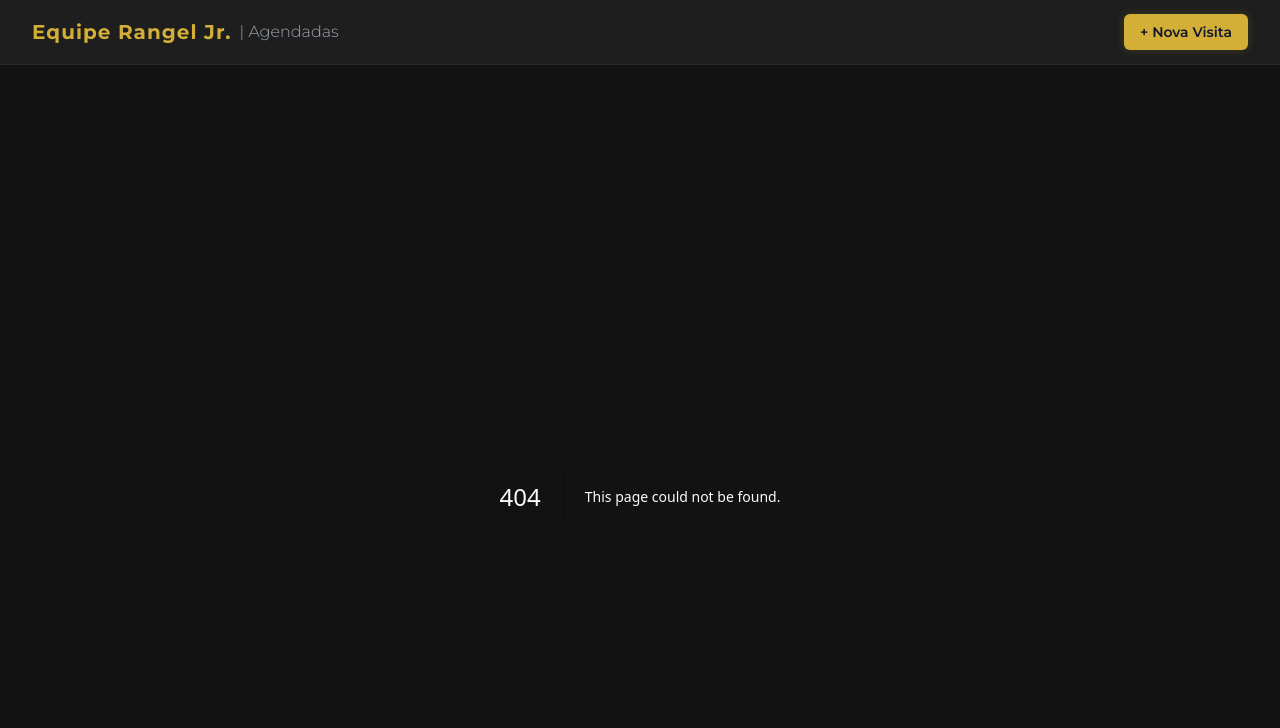
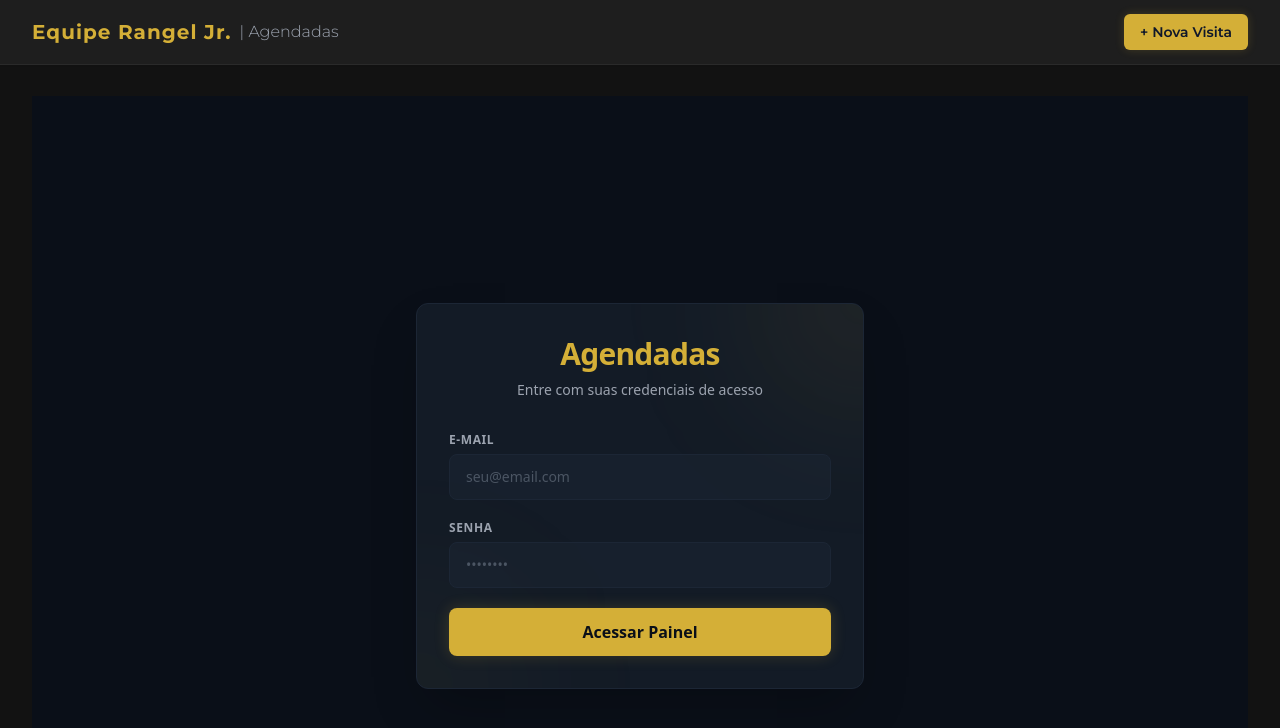
Before and after one commit to bastosfjj-create/Agendadas, a Next.js app: page /login in a window 1280 px wide. Before the commit this address had no page. Shown: the top 728 px of the page. Built offline with nearby package versions, Linux system fonts and the light colour scheme.

Commit message:
feat: implementar auth supabase com SSR e protecao de rotas

```diff
--- a/package.json
+++ b/package.json
@@ -9,6 +9,7 @@
     "lint": "next lint"
   },
   "dependencies": {
+    "@supabase/ssr": "^0.10.3",
     "@supabase/supabase-js": "^2.105.4",
     "jspdf": "^4.2.1",
     "jspdf-autotable": "^5.0.7",
--- /dev/null
+++ b/src/app/login/actions.ts
@@ -0,0 +1,23 @@
+'use server'
+
+import { revalidatePath } from 'next/cache'
+import { redirect } from 'next/navigation'
+import { createClient } from '@/utils/supabase/server'
+
+export async function login(formData: FormData) {
+  const supabase = createClient()
+
+  const data = {
+    email: formData.get('email') as string,
+    password: formData.get('password') as string,
+  }
+
+  const { error } = await supabase.auth.signInWithPassword(data)
+
+  if (error) {
+    redirect('/login?error=true')
+  }
+
+  revalidatePath('/', 'layout')
+  redirect('/')
+}
--- /dev/null
+++ b/src/app/login/page.tsx
@@ -0,0 +1,60 @@
+import { login } from './actions'
+
+export default function LoginPage({ searchParams }: { searchParams: { error?: string } }) {
+  return (
+    <div className="min-h-screen flex items-center justify-center bg-[#0a0f18] text-white p-4 font-sans">
+      <div className="w-full max-w-md bg-[#131b26] border border-[#1c2635] p-8 rounded-xl shadow-2xl relative overflow-hidden">
+        {/* Glow Decorativo */}
+        <div className="absolute -top-24 -right-24 w-48 h-48 bg-[#d4af37]/10 blur-[80px] rounded-full pointer-events-none" />
+        <div className="absolute -bottom-24 -left-24 w-48 h-48 bg-[#d4af37]/5 blur-[80px] rounded-full pointer-events-none" />
+
+        <div className="relative z-10">
+          <div className="text-center mb-8">
+            <h1 className="text-3xl font-light tracking-tight mb-2">
+              <span className="font-semibold text-[#d4af37]">Agendadas</span>
+            </h1>
+            <p className="text-gray-400 text-sm">Entre com suas credenciais de acesso</p>
+          </div>
+
+          {searchParams?.error && (
+            <div className="mb-6 p-3 bg-red-500/10 border border-red-500/20 rounded-lg text-red-500 text-sm text-center font-medium">
+              E-mail ou senha incorretos.
+            </div>
+          )}
+
+          <form className="space-y-5">
+            <div>
+              <label className="block text-xs text-gray-400 mb-1.5 uppercase tracking-wider font-semibold" htmlFor="email">E-mail</label>
+              <input
+                id="email"
+                name="email"
+                type="email"
+                placeholder="seu@email.com"
+                required
+                className="w-full bg-[#1c2635]/50 border border-[#1c2635] rounded-lg px-4 py-3 text-white text-sm focus:outline-none focus:border-[#d4af37] transition-colors placeholder:text-gray-600"
+              />
+            </div>
+            <div>
+              <label className="block text-xs text-gray-400 mb-1.5 uppercase tracking-wider font-semibold" htmlFor="password">Senha</label>
+              <input
+                id="password"
+                name="password"
+                type="password"
+                placeholder="••••••••"
+                required
+                className="w-full bg-[#1c2635]/50 border border-[#1c2635] rounded-lg px-4 py-3 text-white text-sm focus:outline-none focus:border-[#d4af37] transition-colors placeholder:text-gray-600"
+              />
+            </div>
+
+            <button
+              formAction={login}
+              className="w-full bg-[#d4af37] text-[#0a0f18] font-bold py-3 mt-4 rounded-lg hover:bg-[#c29b2b] transition-all duration-300 shadow-[0_0_15px_rgba(212,175,55,0.2)] hover:shadow-[0_0_25px_rgba(212,175,55,0.3)] hover:-translate-y-0.5"
+            >
+              Acessar Painel
+            </button>
+          </form>
+        </div>
+      </div>
+    </div>
+  )
+}
--- a/src/app/page.tsx
+++ b/src/app/page.tsx
@@ -116,6 +116,28 @@ export default function Dashboard() {
   const [filtroCorretor, setFiltroCorretor] = useState<string>("");
   const [filtroEmpreendimento, setFiltroEmpreendimento] = useState<string>("");
 
+  const [usuarioLogado, setUsuarioLogado] = useState<string>("");
+  const [cargoReal, setCargoReal] = useState<string | null>(null);
+
+  useEffect(() => {
+    const fetchUserAndCargo = async () => {
+      const { data: { user } } = await supabase.auth.getUser();
+      if (user) {
+        const response = await supabase.from('perfis').select('cargo, nome').eq('id', user.id).single();
+        const perfil = response.data as { cargo: string, nome: string } | null;
+
+        if (perfil?.cargo === 'admin') {
+           setCargoReal('admin');
+           setUsuarioLogado('Gerente');
+        } else {
+           setCargoReal('corretor');
+           setUsuarioLogado(perfil?.nome || user.email || "");
+        }
+      }
+    };
+    fetchUserAndCargo();
+  }, []);
+
   useEffect(() => {
     const fetchAgendamentos = async () => {
       setIsLoading(true);
@@ -155,7 +177,7 @@ export default function Dashboard() {
     fetchAgendamentos();
   }, [filtroPeriodo, dataInicio, dataFim, filtroCorretor, filtroEmpreendimento]);
 
-  const [usuarioLogado, setUsuarioLogado] = useState<string>("Gerente");
+
 
   const [simularSexta, setSimularSexta] = useState(false);
   type StatusEnvio = "Pendente" | "Corretor" | "Gerente";
@@ -319,6 +341,7 @@ export default function Dashboard() {
           <label htmlFor="simularSexta" className="text-xs text-primary font-bold uppercase tracking-wider cursor-pointer">Simular Sexta 17:00</label>
         </div>
         <div className="w-px h-4 bg-dark-100 hidden sm:block"></div>
+        {cargoReal === 'admin' && (
           <div className="flex items-center gap-3">
             <span className="text-xs text-gray-400 uppercase tracking-wider font-semibold">Simular Acesso:</span>
             <select
@@ -334,6 +357,7 @@ export default function Dashboard() {
               ))}
             </select>
           </div>
+        )}
       </div>
 
       {/* BANNER DE AVISO (Sexta-feira 17h) - Apenas para Consultores */}
--- /dev/null
+++ b/src/utils/supabase/server.ts
@@ -0,0 +1,29 @@
+import { createServerClient, type CookieOptions } from '@supabase/ssr'
+import { cookies } from 'next/headers'
+import { Database } from '@/lib/supabase'
+
+export function createClient() {
+  const cookieStore = cookies()
+
+  return createServerClient<Database>(
+    process.env.NEXT_PUBLIC_SUPABASE_URL!,
+    process.env.NEXT_PUBLIC_SUPABASE_ANON_KEY!,
+    {
+      cookies: {
+        get(name: string) {
+          return cookieStore.get(name)?.value
+        },
+        set(name: string, value: string, options: CookieOptions) {
+          try {
+            cookieStore.set({ name, value, ...options })
+          } catch {}
+        },
+        remove(name: string, options: CookieOptions) {
+          try {
+            cookieStore.set({ name, value: '', ...options })
+          } catch {}
+        },
+      },
+    }
+  )
+}
```
Also changed, not shown: src/lib/supabase.ts (+22 -2 lines), src/middleware.ts (added, +12 -0 lines), src/utils/supabase/middleware.ts (added, +45 -0 lines), 1 other file (tests, documents, lock files or other folders). Lines whose indentation alone changed are shown as unchanged.
